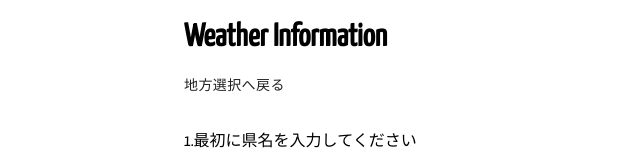
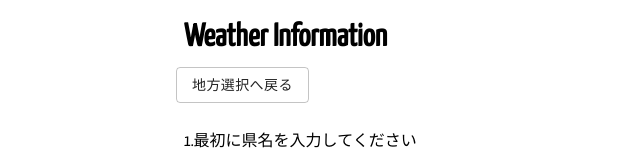
Before and after one commit to himawari-aerobytes/weather, a React (Create React App) app: page / in a window 1280 px wide. Both pictures are taken after a click on the button "宗谷". Shown: the top 160 px of the page, without its empty margins (0-640 px from the left). Built offline with nearby package versions, Linux system fonts and the light colour scheme.

Commit message:
setAPI作成完了

```diff
--- a/src/App.tsx
+++ b/src/App.tsx
@@ -133,7 +133,7 @@ class App extends React.Component<{}, State> {
     }
 
     else
-      return <Button onClick={() => { this.setState({ isPrefecture: true,InputState:0 })  }}>地方選択へ戻る</Button>
+      return <Button variant="outlined" onClick={() => { this.setState({ isPrefecture: true,InputState:0 })  }}>地方選択へ戻る</Button>
 
   }
   handleOnChangePoint(e:React.ChangeEvent<{
@@ -146,7 +146,7 @@ class App extends React.Component<{}, State> {
 
     console.log("handle:"+this.state.set_num+this.state.stn_name_ja);
 
-    this.setAPIData(this.state.set_num);
+    this.setAPIData(num);
 
   }
 
```
